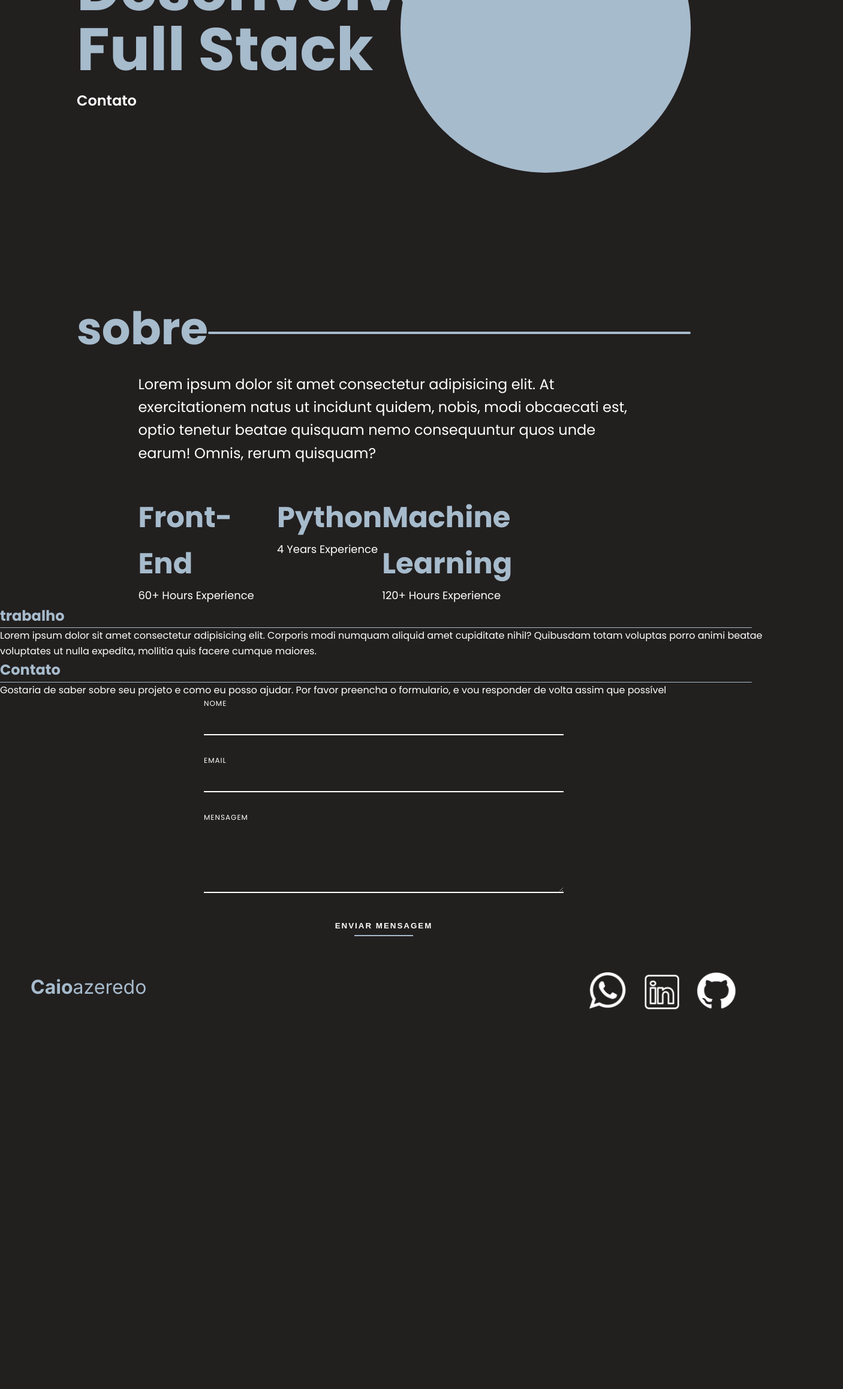
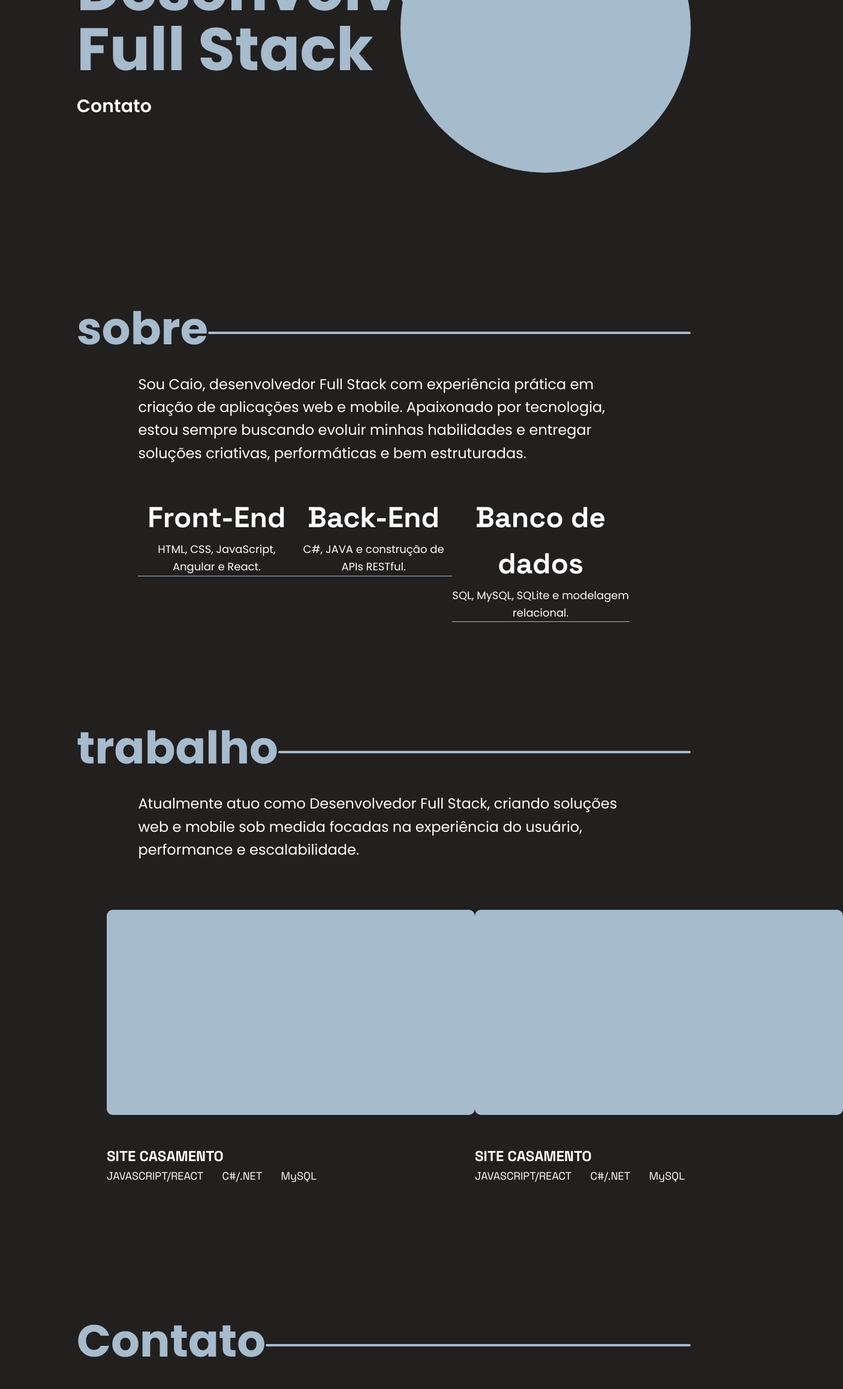
Before and after one commit to CaioVAzeredo/novo-portifolio, an Angular app: page / in a window 1280 px wide. Shown: the part 460-2776 px from the top of the page at 60% size, 1406 px wide, since content can reach past the window. Before the commit the page ends 2207 px from the top, so only its background shows below. Built offline with nearby package versions, Linux system fonts and the light colour scheme.

Commit message:
colocado o estilo e os elementos

```diff
--- a/src/app/componentes/contato/contato.component.css
+++ b/src/app/componentes/contato/contato.component.css
@@ -1,3 +1,27 @@
+.container-contato{
+  width: 80%;
+  margin: 0 auto;
+  padding-top: 150px;
+}
+.titulo-contato{
+  display: flex;
+}
+.titulo-contato h2{
+  font-size: 75px;
+  }
+.titulo-contato hr{
+height: 4px;
+width: 75%;
+margin: 65px auto;
+}
+
+.texto-sobre-contato{
+  margin: 0 auto;
+  width: 80%;
+  font-size: 24px;
+  padding-bottom: 100px;
+}
+
 .form-contato {
     max-width: 600px;
     margin: 0 auto;
--- a/src/app/componentes/contato/contato.component.html
+++ b/src/app/componentes/contato/contato.component.html
@@ -1,9 +1,9 @@
 <section class="container-contato">
-    <div>
+    <div class="titulo-contato">
         <h2>Contato</h2>
         <hr>
     </div>
-    <p>Gostaria de saber sobre seu projeto e como eu posso ajudar. Por favor preencha o formulario, e vou responder de
+    <p class="texto-sobre-contato">Gostaria de saber sobre seu projeto e como eu posso ajudar. Por favor preencha o formulario, e vou responder de
         volta assim que possível</p>
     <form class="form-contato">
         <div class="form-group">
--- a/src/app/componentes/hero/hero.component.css
+++ b/src/app/componentes/hero/hero.component.css
@@ -24,14 +24,38 @@ h1 {
 .contato {
     font-weight: 600;
     line-height: 3;
-    font-size: 24px;
+    font-size: 30px;
     text-decoration: none;
     color: white;
 }
+.div-contato {
+    position: relative;
+    display: inline-block; /* Garante que o width se ajuste ao conteúdo */
+  }
 
-.contato:hover {
-    color: var(--cor-titulo);
-}
+  .div-contato {
+    position: relative;
+    display: inline-block;
+  }
+
+  .div-contato::after {
+    content: "";
+    position: absolute;
+    left: 50%;
+  bottom: 10px;
+    width: 100%;
+    height: 2px;
+    background-color: var(--cor-titulo);
+
+    transform: translateX(-50%) scaleX(0);
+    transform-origin: center;
+    transition: transform 0.4s ease;
+  }
+
+  .div-contato:hover::after {
+    transform: translateX(-50%) scaleX(1);
+  }
+
 
 .foto {
     width: 484px;
--- a/src/app/componentes/hero/hero.component.html
+++ b/src/app/componentes/hero/hero.component.html
@@ -2,7 +2,9 @@
     <div class="info">
         <p>Olá, sou o Caio</p>
         <h1 class="full-stack">Desenvolvedor Full Stack</h1>
-        <a href="#contato" class="contato">Contato</a>
+        <div class="div-contato">
+            <a href="#contato" class="contato">Contato</a>
+        </div>
     </div>
     <div class="foto"><img src="" alt="foto-caio"></div>
 </section>
--- a/src/app/componentes/sobre/sobre.component.css
+++ b/src/app/componentes/sobre/sobre.component.css
@@ -29,7 +29,13 @@ margin: 65px auto;
 }
 .skills div h3{
     font-size: 48px;
+    margin: 0 auto;
+    font-family: var(--fonte-secundaria);
+    color: white;
+    text-align: center;
 }
 .skills div p{
     font-size: 18px;
+    border-bottom: 1px #a6bbcc solid;
+    text-align: center;
 }
--- a/src/app/componentes/sobre/sobre.component.html
+++ b/src/app/componentes/sobre/sobre.component.html
@@ -3,21 +3,20 @@
         <h2>sobre</h2>
         <hr>
     </div>
-    <p class="texto-sobre">Lorem ipsum dolor sit amet consectetur adipisicing elit. At exercitationem natus ut incidunt quidem, nobis, modi
-        obcaecati est, optio tenetur beatae quisquam nemo consequuntur quos unde earum! Omnis, rerum quisquam?</p>
+    <p class="texto-sobre">Sou Caio, desenvolvedor Full Stack com experiência prática em criação de aplicações web e mobile. Apaixonado por tecnologia, estou sempre buscando evoluir minhas habilidades e entregar soluções criativas, performáticas e bem estruturadas.</p>
     <div class="skills">
 
             <div>
                 <h3>Front-End</h3>
-                <p>60+ Hours Experience</p>
+                <p>HTML, CSS, JavaScript, Angular e React.</p>
             </div>
             <div>
-                <h3>Python</h3>
-                <p>4 Years Experience</p>
+                <h3>Back-End</h3>
+                <p>C#, JAVA e construção de APIs RESTful.</p>
             </div>
             <div>
-                <h3>Machine Learning</h3>
-                <p>120+ Hours Experience</p>
+                <h3>Banco de dados</h3>
+                <p>SQL, MySQL, SQLite e modelagem relacional.</p>
             </div>
 
     </div>
--- a/src/app/componentes/trabalho/trabalho.component.css
+++ b/src/app/componentes/trabalho/trabalho.component.css
@@ -0,0 +1,61 @@
+.container-trabalho{
+    width: 80%;
+    margin: 0 auto;
+    padding-top: 150px;
+}
+.titulo-trabalho{
+    display: flex;
+}
+.titulo-trabalho h2{
+    font-size: 75px;
+    }
+.titulo-trabalho hr{
+height: 4px;
+width: 73%;
+margin: 65px auto;
+}
+
+.texto-sobre-trabalho{
+    margin: 0 auto;
+    width: 80%;
+    font-size: 24px;
+}
+.div-trabalho{
+    padding: 50px;
+    display: flex;
+    justify-content: space-between;
+}
+.trabalhos{
+    display: flex;
+    justify-content: space-between;
+    margin-top: 30px;
+}
+.trabalhos a {
+    width: 614px;
+    height: 342px;
+    background-color: var(--cor-titulo);
+    border-radius: 10px;
+    transition: transform 0.3s ease;
+}
+
+.trabalhos a:hover {
+    cursor: pointer;
+    transform: scale(1.025); /* aumenta sem afetar o layout */
+}
+.info-trabalho{
+    margin-top: 50px;
+    width: 350px;
+}
+.titulo-descricao{
+    font-size: 24px;
+    font-family: var(--fonte-secundaria);
+    color: white;
+}
+.skills-projeto p{
+    font-size: 18px;
+    font-family: var(--fonte-secundaria);
+}
+.skills-projeto{
+    display: flex;
+    justify-content: space-between;
+}
--- a/src/app/componentes/trabalho/trabalho.component.html
+++ b/src/app/componentes/trabalho/trabalho.component.html
@@ -1,10 +1,31 @@
 <section class="container-trabalho">
-    <div>
+    <div class="titulo-trabalho">
         <h2>trabalho</h2>
         <hr>
     </div>
-    <p>Lorem ipsum dolor sit amet consectetur adipisicing elit. Corporis modi numquam aliquid amet cupiditate nihil?
-        Quibusdam totam voluptas porro animi beatae voluptates ut nulla expedita, mollitia quis facere cumque maiores.
+    <p class="texto-sobre-trabalho">
+        Atualmente atuo como Desenvolvedor Full Stack, criando soluções web e mobile sob medida focadas na experiência do usuário, performance e escalabilidade.
     </p>
-    <!-- imagens com as descrições dos trabalhos -->
+    <div class="div-trabalho">
+        <div>
+            <div class="trabalhos">
+                <a href=""></a>
+            </div>
+            <div class="info-trabalho">
+                <h3 class="titulo-descricao">SITE CASAMENTO </h3>
+                <div class="skills-projeto"><p>JAVASCRIPT/REACT</p> <p>C#/.NET</p> <p>MySQL</p></div>
+            </div>
+        </div>
+        <div>
+            <div class="trabalhos">
+                <a href=""></a>
+            </div>
+            <div class="info-trabalho">
+                <h3 class="titulo-descricao">SITE CASAMENTO </h3>
+                <div class="skills-projeto"><p>JAVASCRIPT/REACT</p> <p>C#/.NET</p> <p>MySQL</p></div>
+            </div>
+        </div>
+    </div>
+
+
 </section>
```
